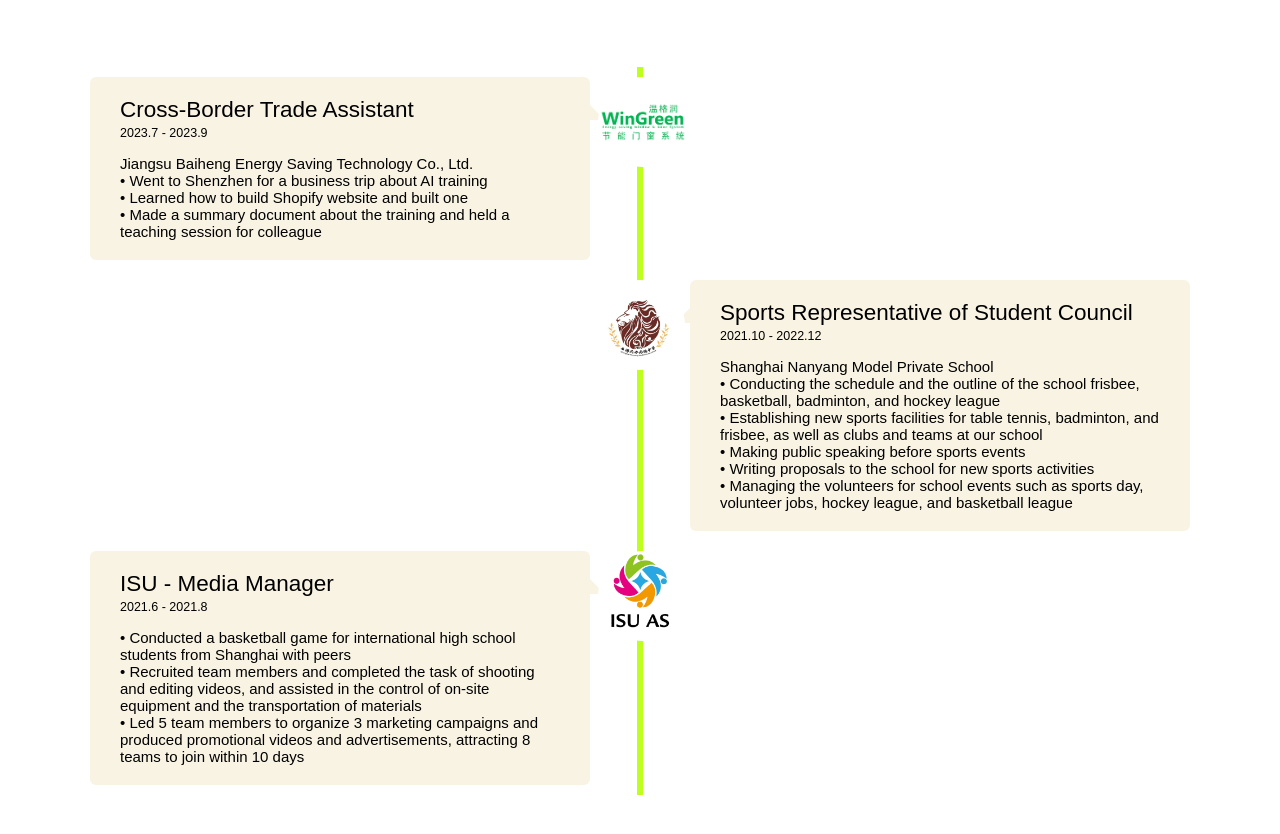
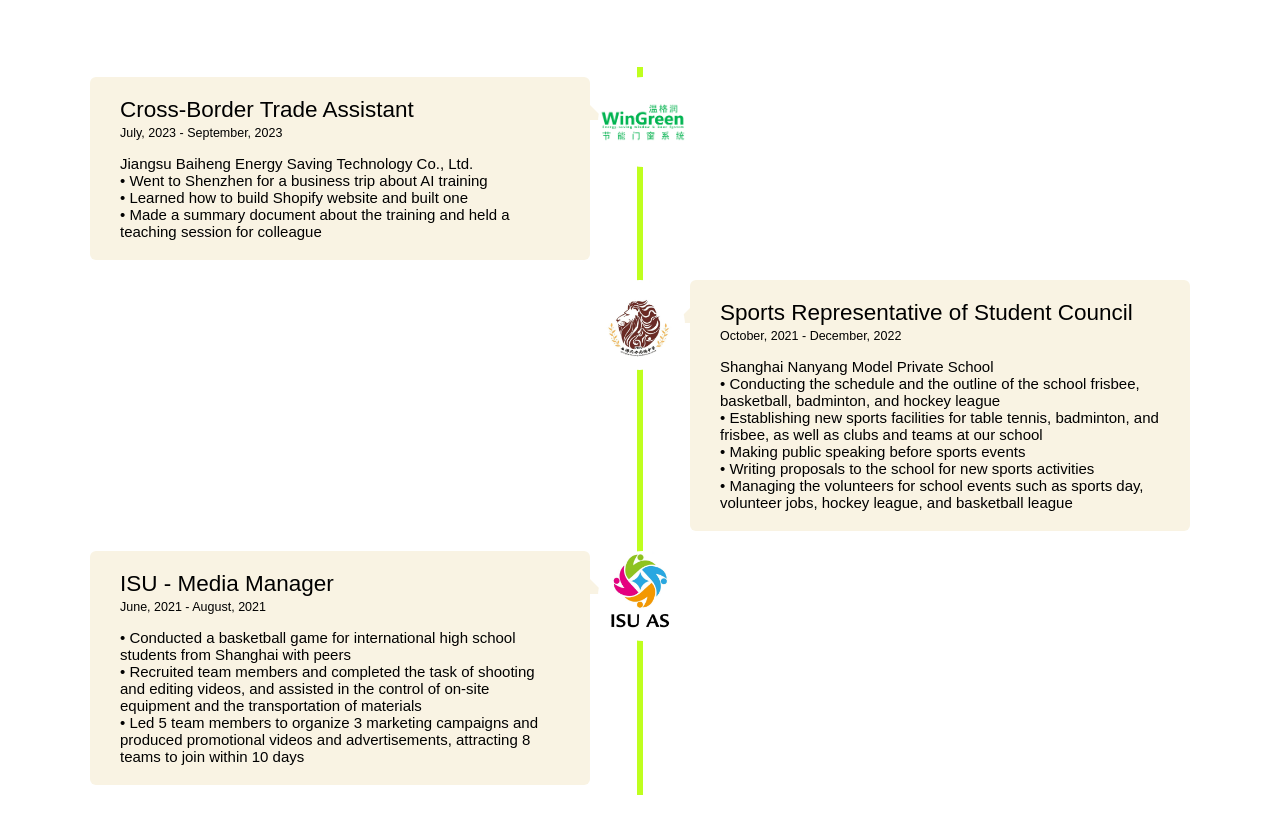
Before and after one commit to rick-mingyu-liu/personal-portfolio, a plain HTML site: page index.html in a window 1280 px wide. Shown: the part 3860-4694 px from the top of the page. Drawn offline with nearby package versions, Linux system fonts and the light colour scheme; some packages are replaced by stand-ins of ours; a script that the page names is missing; a web font is replaced by a local one.

Commit message:
date change

```diff
--- a/index.html
+++ b/index.html
@@ -286,7 +286,7 @@
               <img src="img/logo/wuxi.png" alt="">
               <div class="job-description">
                 <h2>Cross-Border Trade Assistant</h2>
-                <small>2023.7 - 2023.9</small>
+                <small>July, 2023 - September, 2023</small>
                 <p>Jiangsu Baiheng Energy Saving Technology Co., Ltd.</p>
                 <p>• Went to Shenzhen for a business trip about AI training</p>
                 <p>• Learned how to build Shopify website and built one</p>
@@ -299,7 +299,7 @@
               <img src="img/logo/nanmo.jpg" alt="">
               <div class="job-description">
                 <h2>Sports Representative of Student Council</h2>
-                <small>2021.10 - 2022.12</small>
+                <small>October, 2021 - December, 2022</small>
                 <p>Shanghai Nanyang Model Private School</p>
                 <p>• Conducting the schedule and the outline of the school frisbee, basketball, badminton, and hockey league</p>
                 <p>• Establishing new sports facilities for table tennis, badminton, and frisbee, as well as clubs and teams at our school</p>
@@ -314,7 +314,7 @@
               <img src="img/logo/isu.jpg" alt="">
               <div class="job-description">
                 <h2>ISU - Media Manager</h2>
-                <small>2021.6 - 2021.8</small>
+                <small>June, 2021 - August, 2021</small>
                 <p></p>
                 <p>• Conducted a basketball game for international high school students from Shanghai with peers</p>
                 <p>• Recruited team members and completed the task of shooting and editing videos, and assisted in the control of on-site equipment and the transportation of materials</p>
```
